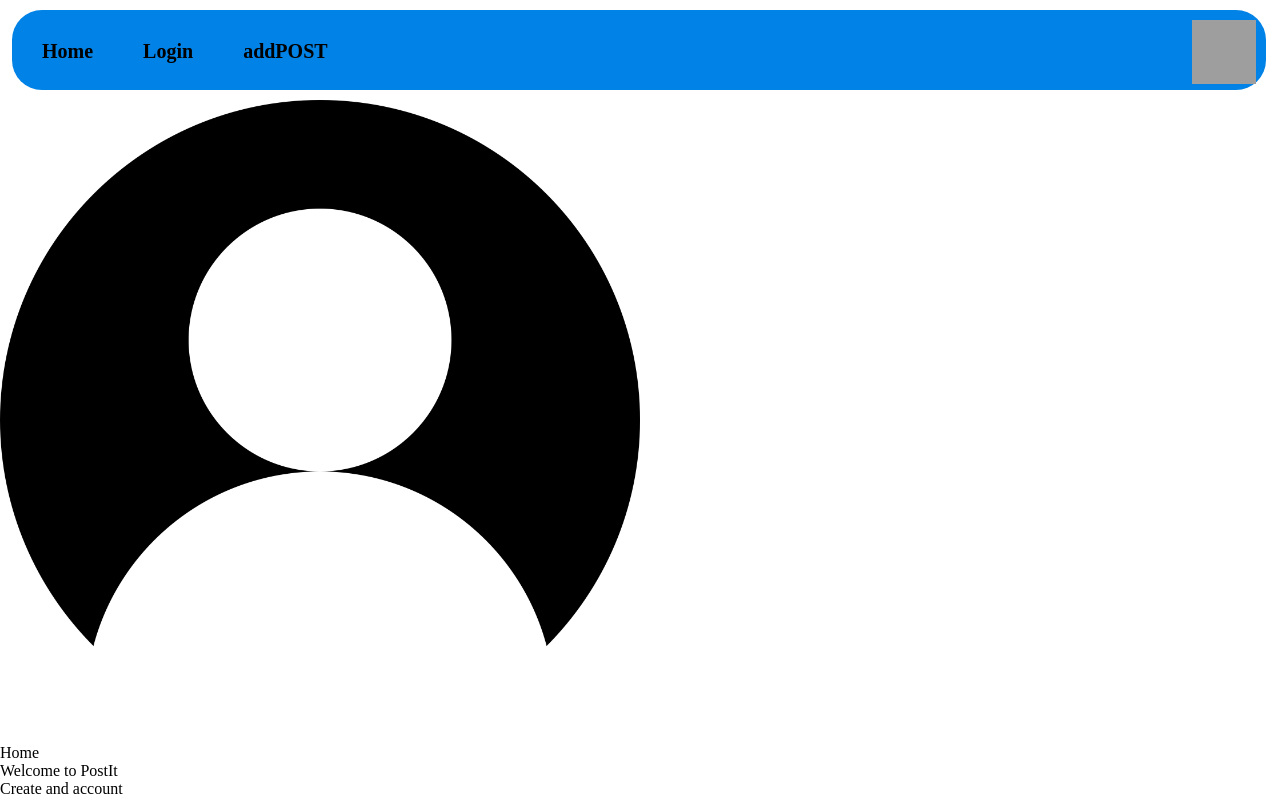
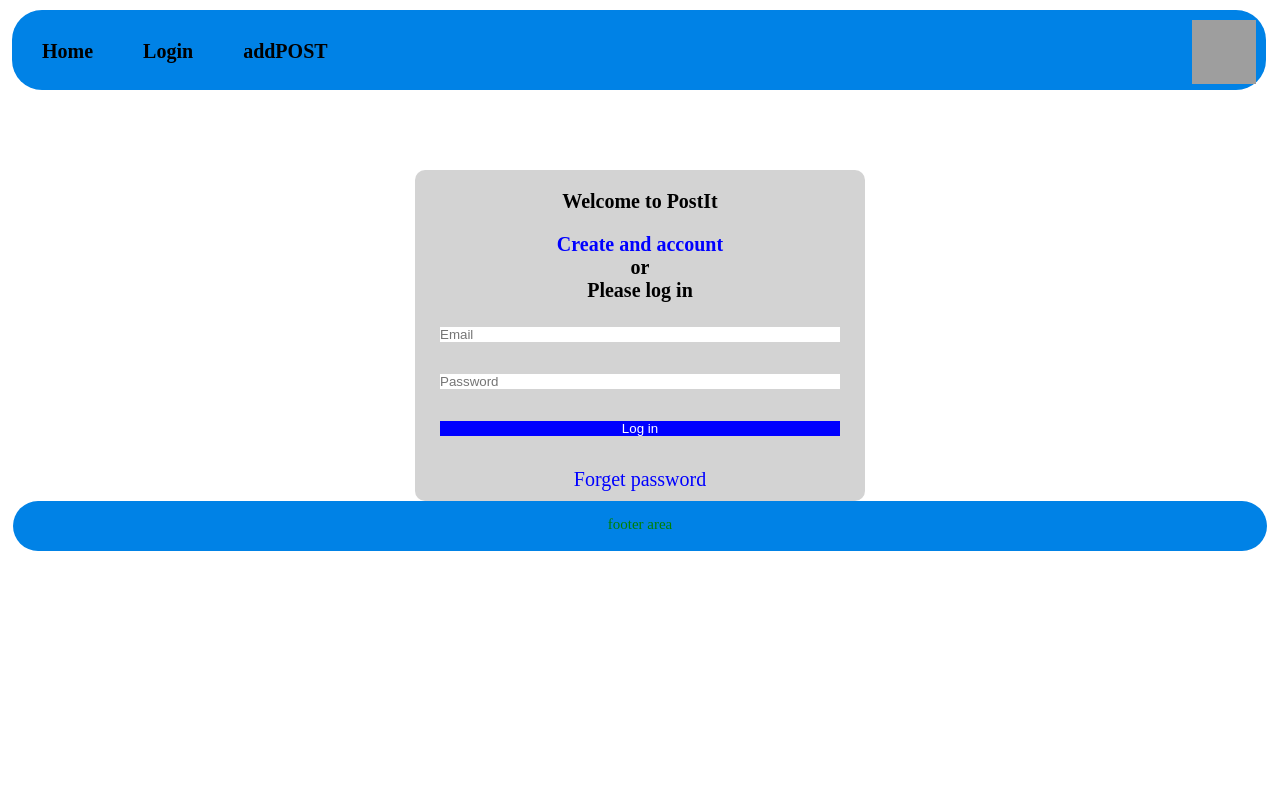
Before and after one commit to kristjanlaid/Web-Application-Development, a Vue app in the folder wad/: page /login in a window 1280 px wide. Shown: the top 800 px of the page. Built offline with nearby package versions, Linux system fonts and the light colour scheme; grey boxes are pictures that could not be loaded; the HTML template or start-up script is replaced by a standard one.

Commit message:
few styling adjustments

```diff
--- a/wad/src/components/footer.vue
+++ b/wad/src/components/footer.vue
@@ -5,3 +5,17 @@
         <p id="para1">footer area</p>
     </footer>
 </template>
+
+
+<style scoped>
+
+footer{
+
+    left: 0;
+    bottom: 0;
+    width: 98%;
+    background-color: #0082e6;
+    color: white;
+    text-align: center;
+}
+</style>
--- a/wad/src/views/login.vue
+++ b/wad/src/views/login.vue
@@ -1,9 +1,9 @@
 <template>
     <body>
-<header class="header">
+<!--<header class="header">
     <img class="user" src="user.png">
     <div class="header-text">Home</div>
-</header>
+</header>-->
     <div class="container">
 
         <div class="login-form">Welcome to PostIt
@@ -36,15 +36,116 @@
 </template>
 
 <style scoped>
-@media (min-width: 1024px) {
-  .about {
-    min-height: 100vh;
+
+
+
+.header {
+    height: 2.3em;
+    font-size: 32px;
+    background: gray;
+    border-radius: 10px;
+}
+
+.header-text {
+    padding: 0.5em 0 0 1em;
+}
+
+.user {
+    width: 2em;
+    float: right;
+    padding: 5px;
+}
+
+.container {
+    background:lightgray;
+    border-radius: 10px;
+    width:450px;
     display: flex;
-    align-items: center;
-  }
+    flex-direction: column;
+    flex-wrap: wrap;
+    margin-top: 5em;
+    margin-right: auto;
+    margin-left: auto;
+    justify-content: space-evenly;
 }
-img{
-    align-items: center;
-    width: 50%;
+
+.label{
+    text-align: justify;
 }
+
+.login-form{
+    font-family: "sans-serif";
+    font-size:20px;
+    text-align: center;
+    padding: 20px 20px 0;
+    margin:0;
+    font-weight: bold;
+}
+
+.addPost-form{
+    font-family: "sans-serif";
+    font-size:20px;
+    text-align: center;
+    padding: 20px 20px 0;
+    margin:0;
+    font-weight: bold;
+}
+
+.addPost-form textarea {
+    resize: none;
+    flex-grow: 1;
+}
+
+.submitButton{
+    background-color: blue;
+    color: white;
+    margin-bottom: 10px;
+}
+
+.acc {
+    font-family: "sans-serif";
+    font-size:20px;
+    text-align: center;
+    padding: 20px 20px 0;
+    margin:0;
+    color: blue;
+}
+
+.forget {
+    font-family: "sans-serif";
+    font-size:20px;
+    text-align: center;
+    margin:0;
+    color: blue;
+    padding: 0 0 10px 0;
+}
+
+.login-item {
+    color: #ffff;
+    padding:25px 25px 0;
+    border-radius: 3px;
+}
+
+input {
+    border: 0;
+}
+
+.form input[type="password"], .form input[type="text"], .form input[type="submit"] {
+    width: 100%;
+}
+
+.form-login input[type="submit"] {
+    background-color: blue;
+    color: #fff;
+}
+.form-login input[type="submit"]:hover {
+    background-color: darkblue;
+}
+.form-field {
+    display: flex;
+    margin-bottom: 2rem;
+}
+
+
+
 </style>
```
